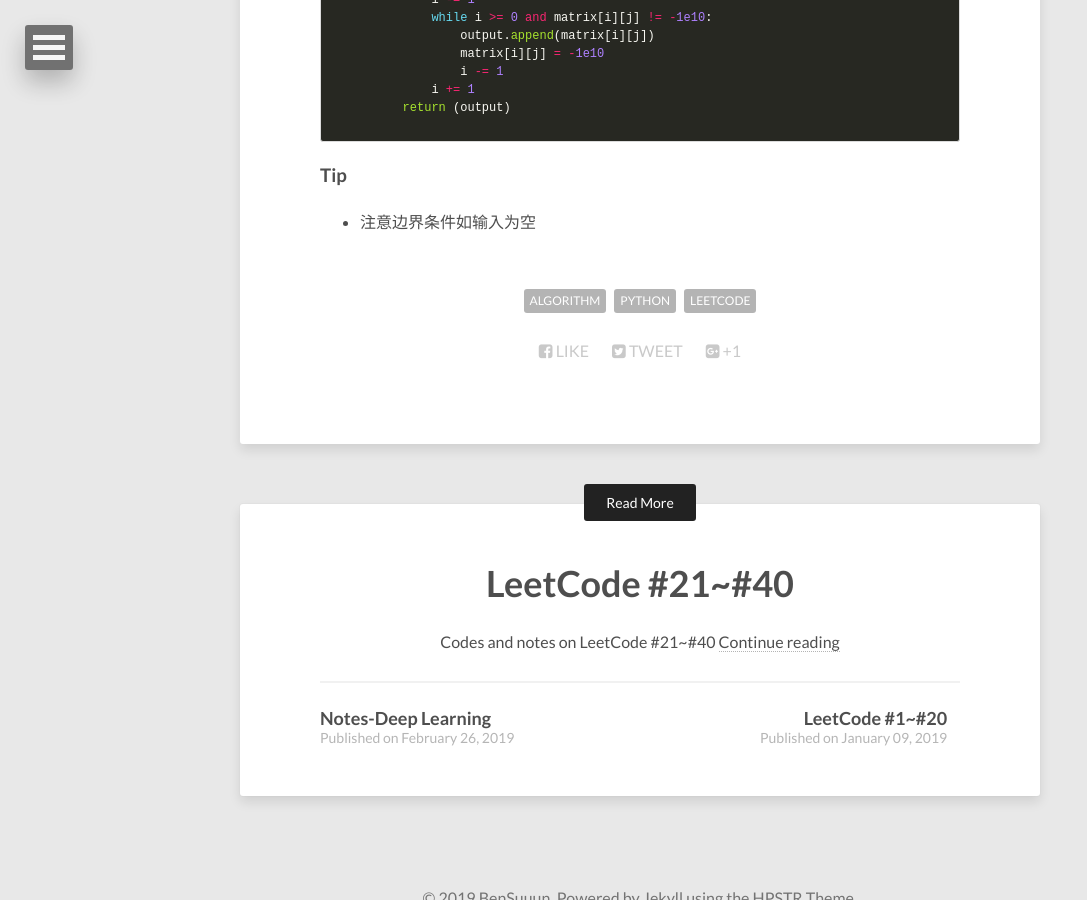
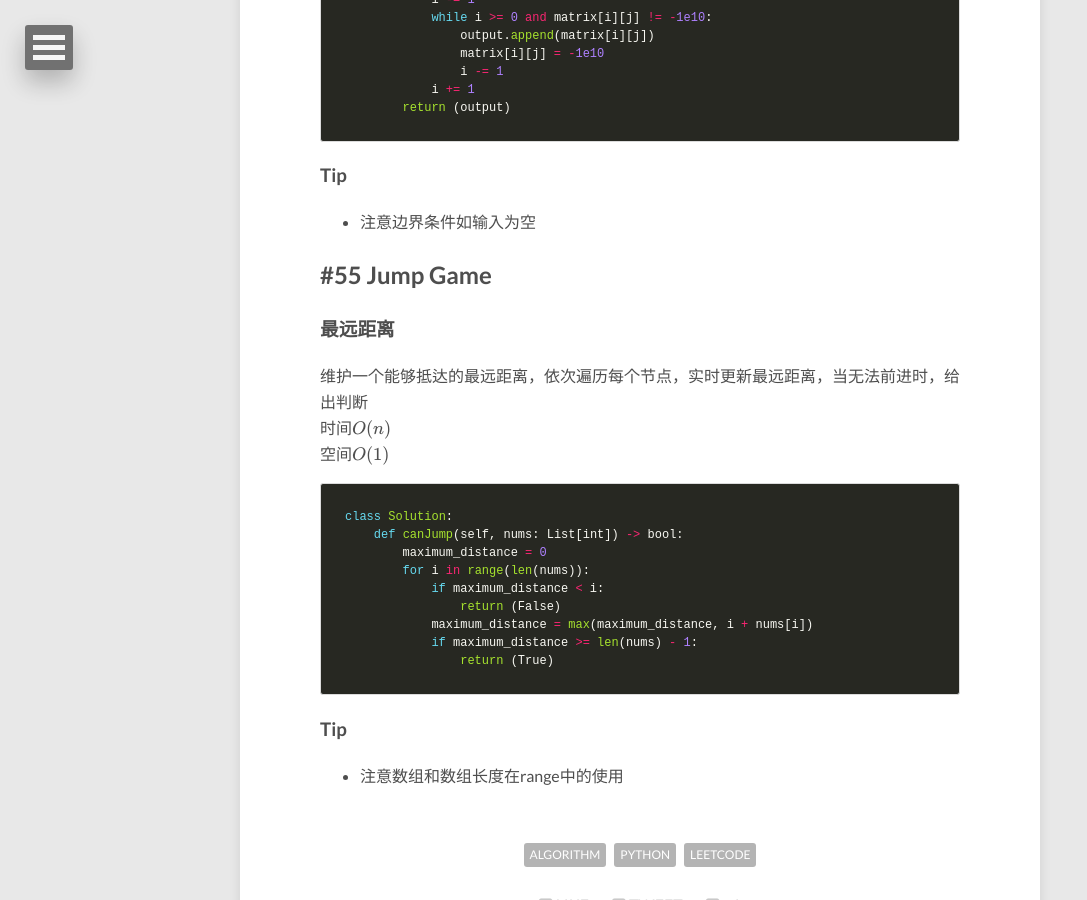
Before and after one commit to Wangbin-Sun/wangbin-sun.github.io, a Jekyll site: the page built from _posts/2019-03-29-leetcode-41-to-60.md, in a window 1280 px wide and 900 px high, scrolled down 12992 px. Shown: the whole window, without its empty margins (0-1087 px from the left). Built offline with Jekyll 4.4.1, drawn with Linux system fonts in a browser that asks for light colours; nearby versions of some CDN libraries; formulas are drawn with MathJax 3.

Commit message:
Update Leetcode to #55

````diff
--- a/_posts/2019-03-29-leetcode-41-to-60.md
+++ b/_posts/2019-03-29-leetcode-41-to-60.md
@@ -560,3 +560,24 @@ class Solution:
 
 ### Tip
 * 注意边界条件如输入为空
+
+## #55 Jump Game
+
+### 最远距离
+维护一个能够抵达的最远距离，依次遍历每个节点，实时更新最远距离，当无法前进时，给出判断
+时间$O(n)$
+空间$O(1)$
+```python
+class Solution:
+    def canJump(self, nums: List[int]) -> bool:
+        maximum_distance = 0
+        for i in range(len(nums)):
+            if maximum_distance < i:
+                return (False)
+            maximum_distance = max(maximum_distance, i + nums[i])
+            if maximum_distance >= len(nums) - 1:
+                return (True)
+```
+
+### Tip
+* 注意数组和数组长度在range中的使用
````
